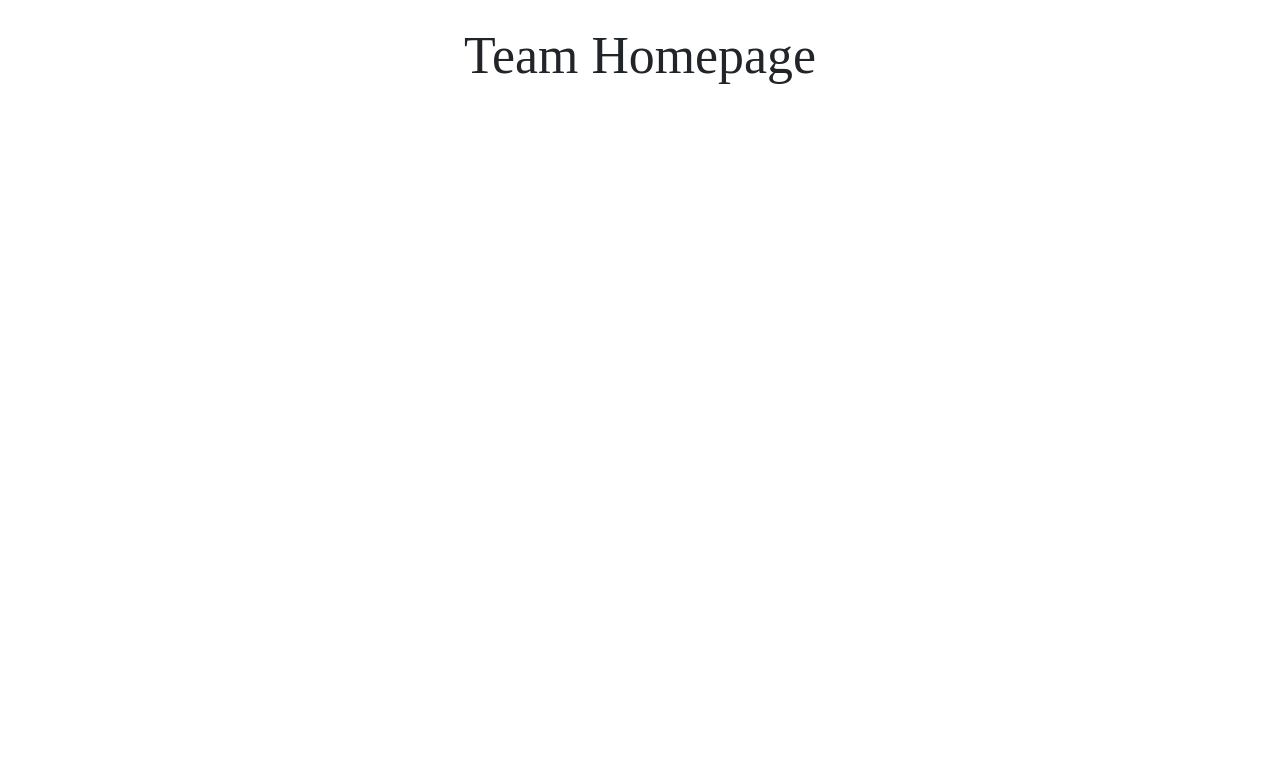
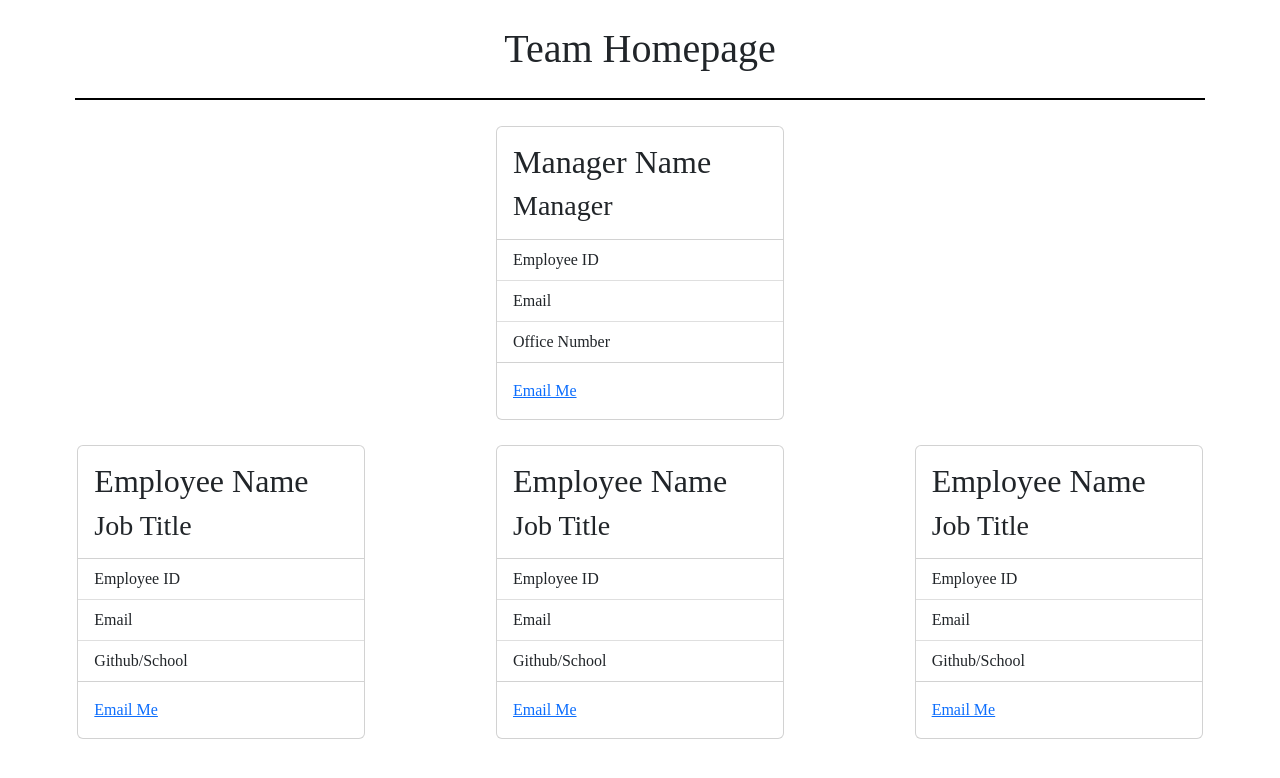
Before and after one commit to benbillings/Team-Tracker, a website: page dist/index.html in a window 1280 px wide. Drawn offline with nearby package versions, Linux system fonts and the light colour scheme.

Commit message:
created initial html structure

```diff
--- a/dist/index.html
+++ b/dist/index.html
@@ -9,15 +9,83 @@
     <link rel="stylesheet" href="./style.css">
 </head>
 <body>
-    <div class="container-fluid text-center">
+    <div class="container-fluid">
         <div class="row">
-            <div class="col-12 team-header">
-                <h1 class="team-header">Team Homepage</h1>
+            <div class="col-12">
+                <h1 class="team-header text-center">Team Homepage</h1>
             </div>
         </div>
 
+        <!-- Row for manager card -->
         <div class="row">
-            <div class="col-12 team-display">
+            <div class="d-flex">
+
+                <div class="card" style="width: 18rem">
+                    <div class="card-body">
+                        <h2 class="card-title">Manager Name</h2>
+                        <h3 class="card-text">Manager</h3>
+                    </div>
+                    <ul class="list-group list-group-flush">
+                        <li class="list-group-item">Employee ID</li>
+                        <li class="list-group-item">Email</li>
+                        <li class="list-group-item">Office Number</li>
+                    </ul>
+                    <div class="card-body">
+                        <a href="mailto:ben.billings.02@icloud.com">Email Me</a>
+                    </div>
+                </div>
+
+            </div>
+        </div>
+
+        <!-- Row for employees' cards -->
+        <div class="row">
+            <div class="d-flex">
+
+                <div class="card" style="width: 18rem;">
+                    <div class="card-body">
+                        <h2 class="card-title">Employee Name</h2>
+                        <h3 class="card-text">Job Title</h3>
+                    </div>
+                    <ul class="list-group list-group-flush">
+                        <li class="list-group-item">Employee ID</li>
+                        <li class="list-group-item">Email</li>
+                        <li class="list-group-item">Github/School</li>
+                    </ul>
+                    <div class="card-body">
+                        <a href="mailto:ben.billings.02@icloud.com">Email Me</a>
+                    </div>
+                </div>
+
+                <div class="card" style="width:18rem;">
+                    <div class="card-body">
+                        <h2 class="card-title">Employee Name</h2>
+                        <h3 class="card-text">Job Title</h3>
+                    </div>
+                    <ul class="list-group list-group-flush">
+                        <li class="list-group-item">Employee ID</li>
+                        <li class="list-group-item">Email</li>
+                        <li class="list-group-item">Github/School</li>
+                    </ul>
+                    <div class="card-body">
+                        <a href="mailto:ben.billings.02@icloud.com">Email Me</a>
+                    </div>
+                </div>
+
+                <div class="card" style="width:18rem;">
+                    <div class="card-body">
+                        <h2 class="card-title">Employee Name</h2>
+                        <h3 class="card-text">Job Title</h3>
+                    </div>
+                    <ul class="list-group list-group-flush">
+                        <li class="list-group-item">Employee ID</li>
+                        <li class="list-group-item">Email</li>
+                        <li class="list-group-item">Github/School</li>
+                    </ul>
+                    <div class="card-body">
+                        <a href="mailto:ben.billings.02@icloud.com">Email Me</a>
+                    </div>
+                </div>
 
             </div>
         </div>
--- a/dist/style.css
+++ b/dist/style.css
@@ -9,7 +9,14 @@
     font-family: 'Playfair Display', 'Times New Roman', Times, serif;
 }
 
-.team-header {
-    padding: 1%;
-    font-size: 1.8em;
+h1.team-header {
+    padding: 2% 0;
+    border-bottom: 2px black solid;
+    margin: 0% 5%;
 }
+
+.d-flex {
+    justify-content: space-around;
+    flex-flow: wrap row;
+    margin-top: 2%;
+}
```
Also changed, not shown: dist/manager.html (deleted, +0 -18 lines), dist/employee-card.html (added), dist/engineer.html (deleted), dist/intern.html (deleted).
